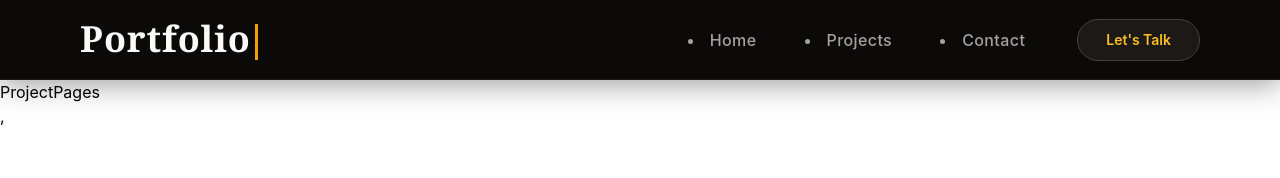
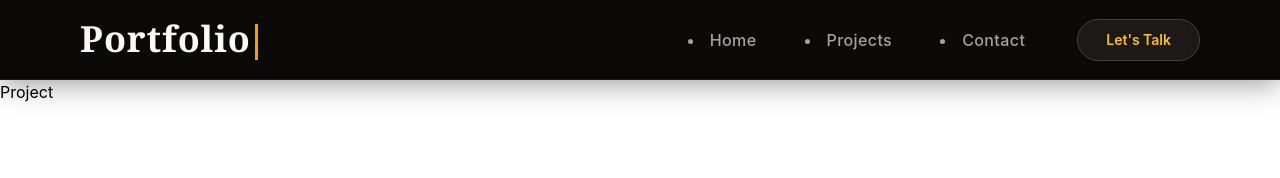
Before and after one commit to Mubashir-85/Portfolio, a React app in the folder Portfolio/: page /Projects in a window 1280 px wide. Shown: the top 178 px of the page. Built offline with nearby package versions, Linux system fonts and the light colour scheme; the HTML template or start-up script is replaced by a standard one.

Commit message:
Refactor components and styles for improved structure and readability

```diff
--- a/Portfolio/src/App.css
+++ b/Portfolio/src/App.css
@@ -1 +1,8 @@
+html,
+body,
+#root {
+  margin: 0;
+  padding: 0;
+  /* background: #0c0a09; */
+}
 @import "tailwindcss";
--- a/Portfolio/src/App.jsx
+++ b/Portfolio/src/App.jsx
@@ -7,7 +7,7 @@ function App() {
     <>
       <AppRoutes />
     </>
-  );
+  )
 }
 
 export default App;
--- a/Portfolio/src/Components/Pages/Hero/HeroPage.jsx
+++ b/Portfolio/src/Components/Pages/Hero/HeroPage.jsx
@@ -4,7 +4,7 @@ import Hero from "../../Hero/Hero";
 function HeroPage() {
   return <>
   <Hero/>
-  </>;
+  </>
 }
 
 export default HeroPage;
--- a/Portfolio/src/Components/Pages/Project/ProjectPages.jsx
+++ b/Portfolio/src/Components/Pages/Project/ProjectPages.jsx
@@ -1,8 +1,9 @@
 import React from 'react'
+import Project from '../../Project/Project'
 
 function ProjectPages() {
   return (
-    <div>ProjectPages</div>
+    <Project/>
   )
 }
 
--- a/Portfolio/src/Components/Project/Project.jsx
+++ b/Portfolio/src/Components/Project/Project.jsx
@@ -0,0 +1,9 @@
+import React from 'react'
+
+function Project() {
+  return (
+    <div>Project</div>
+  )
+}
+
+export default Project
--- a/Portfolio/src/main.jsx
+++ b/Portfolio/src/main.jsx
@@ -7,6 +7,6 @@ createRoot(document.getElementById('root')).render(
   <BrowserRouter>
   <StrictMode>
     <App />
-  </StrictMode>,
+  </StrictMode>
   </BrowserRouter>
 )
```
